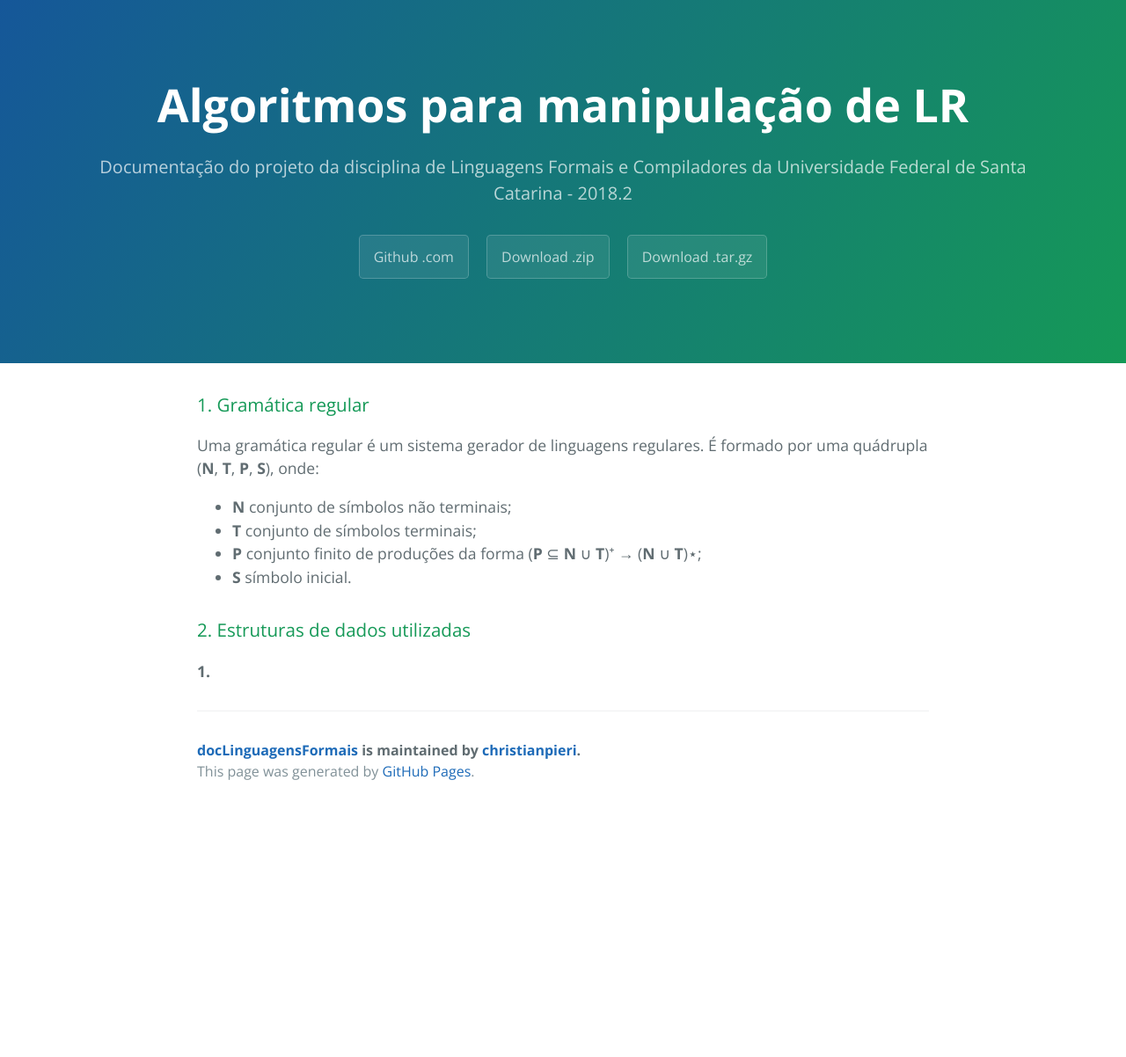
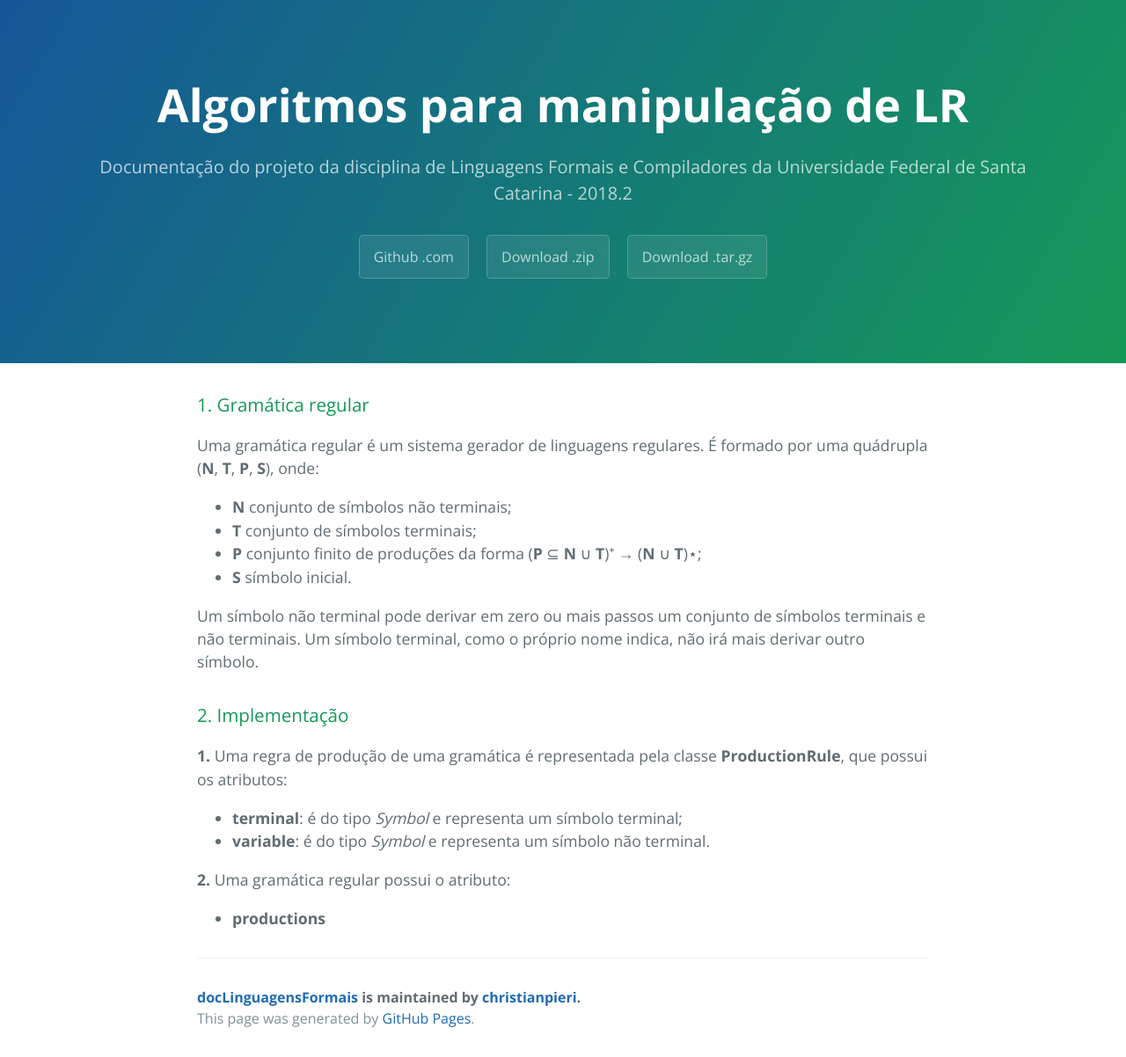
Before and after one commit to christianpieri/docLinguagensFormais, a Jekyll site: the page built from documentacao/regras-negocio/regras-gr.md, in a window 1280 px wide. Shown: the whole page at 88% size. Built offline with Jekyll 4.4.1, drawn with Linux system fonts in a browser that asks for light colours; our own code applies the rules of GitHub Pages for plain Markdown files; before the commit the page ends 921 px from its top, so only the background shows below that.

```diff
--- a/documentacao/regras-negocio/regras-gr.md
+++ b/documentacao/regras-negocio/regras-gr.md
@@ -11,6 +11,16 @@ Uma gramática regular é um sistema gerador de linguagens regulares. É formado
 - **P** conjunto finito de produções da forma (**P** ⊆ **N** ∪ **T**)⁺ → (**N** ∪ **T**)⋆;
 - **S** símbolo inicial.
 
-### 2. Estruturas de dados utilizadas
+Um símbolo não terminal pode derivar em zero ou mais passos um conjunto de símbolos terminais e não terminais.
+Um símbolo terminal, como o próprio nome indica, não irá mais derivar outro símbolo.
 
-**1.**
+### 2. Implementação
+
+**1.** Uma regra de produção de uma gramática é representada pela classe **ProductionRule**, que possui os atributos:
+
+- **terminal**: é do tipo *Symbol* e representa um símbolo terminal;
+- **variable**: é do tipo *Symbol* e representa um símbolo não terminal.
+
+**2.** Uma gramática regular possui o atributo:
+
+- **productions**
```
Also changed, not shown: documentacao/regras-negocio/regras-af.md (+4 -3 lines), documentacao/regras-negocio/regras-er.md (+1 -1 lines), manual-do-usuario/index.md (+11 -5 lines).
